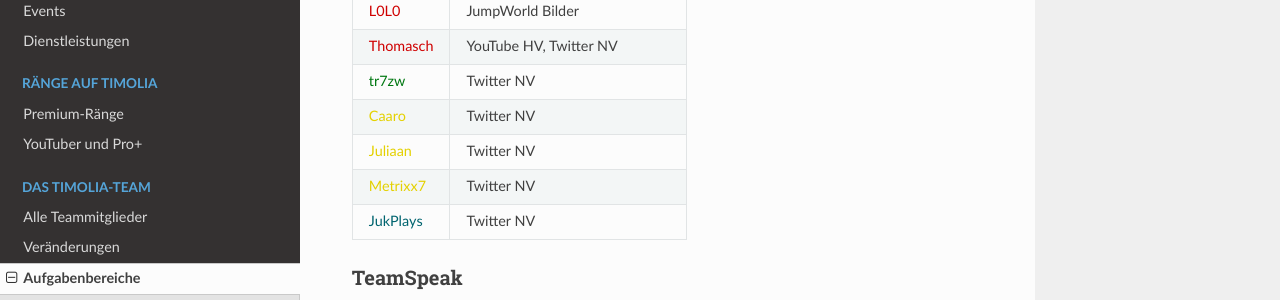
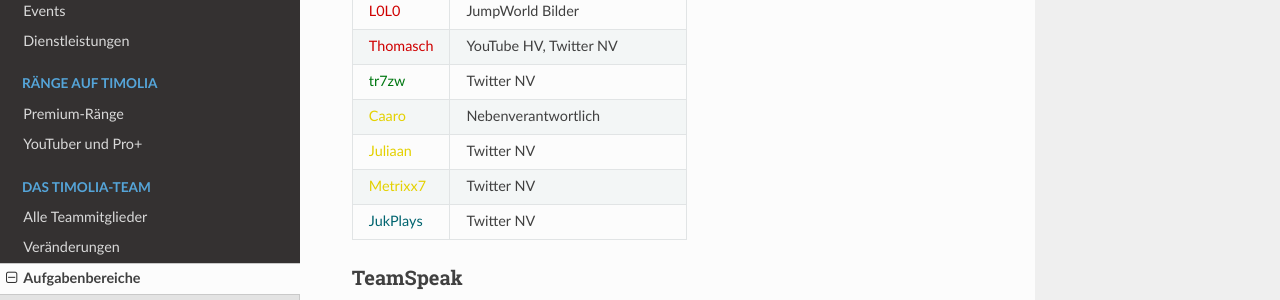
Before and after one commit to TimoliaDE/HowTo, an MkDocs documentation site: the page built from docs/team/responsibilities.md, in a window 1280 px wide and 900 px high, scrolled down 4749 px. Shown: the part 151-451 px from the top of the window. Built offline with MkDocs 1.6.1, drawn with Linux system fonts in a browser that asks for light colours; nearby versions of some CDN libraries; old or Windows-style settings are respelled for this version of MkDocs.

Commit message:
Caaro Social-Media NV

```diff
--- a/docs/team/responsibilities.md
+++ b/docs/team/responsibilities.md
@@ -164,7 +164,7 @@ Für einen ständigen Support und Content auf Twitter und anderen sozialen Medie
 |<span style="color:#CF0101">L0L0</span> | JumpWorld Bilder |
 |<span style="color:#CF0101">Thomasch</span> | YouTube HV, Twitter NV |
 |<span style="color:#007812">tr7zw</span> | Twitter NV |
-|<span style="color:#E4D100">Caaro</span> | Twitter NV |
+|<span style="color:#E4D100">Caaro</span> | Nebenverantwortlich |
 |<span style="color:#E4D100">Juliaan</span> | Twitter NV |
 |<span style="color:#E4D100">Metrixx7</span> | Twitter NV |
 |<span style="color:#00646F">JukPlays</span> | Twitter NV |
```
